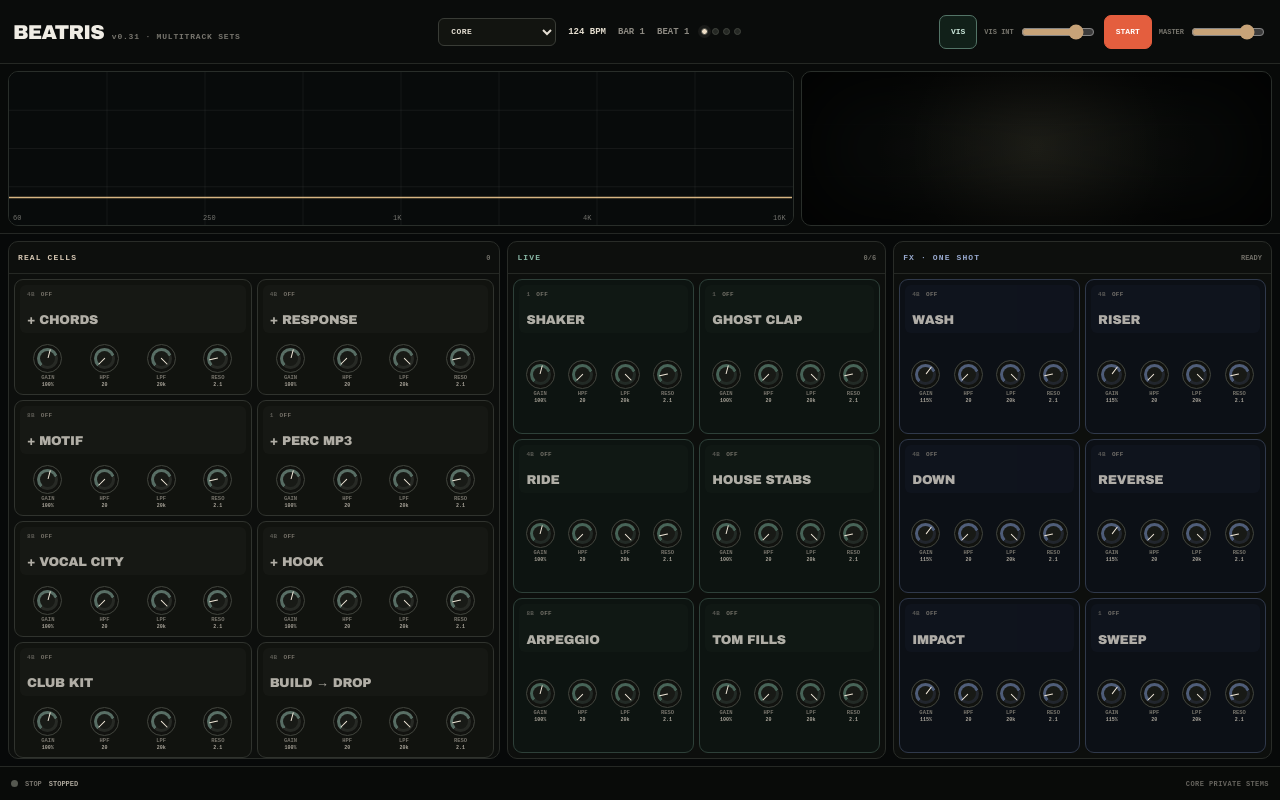
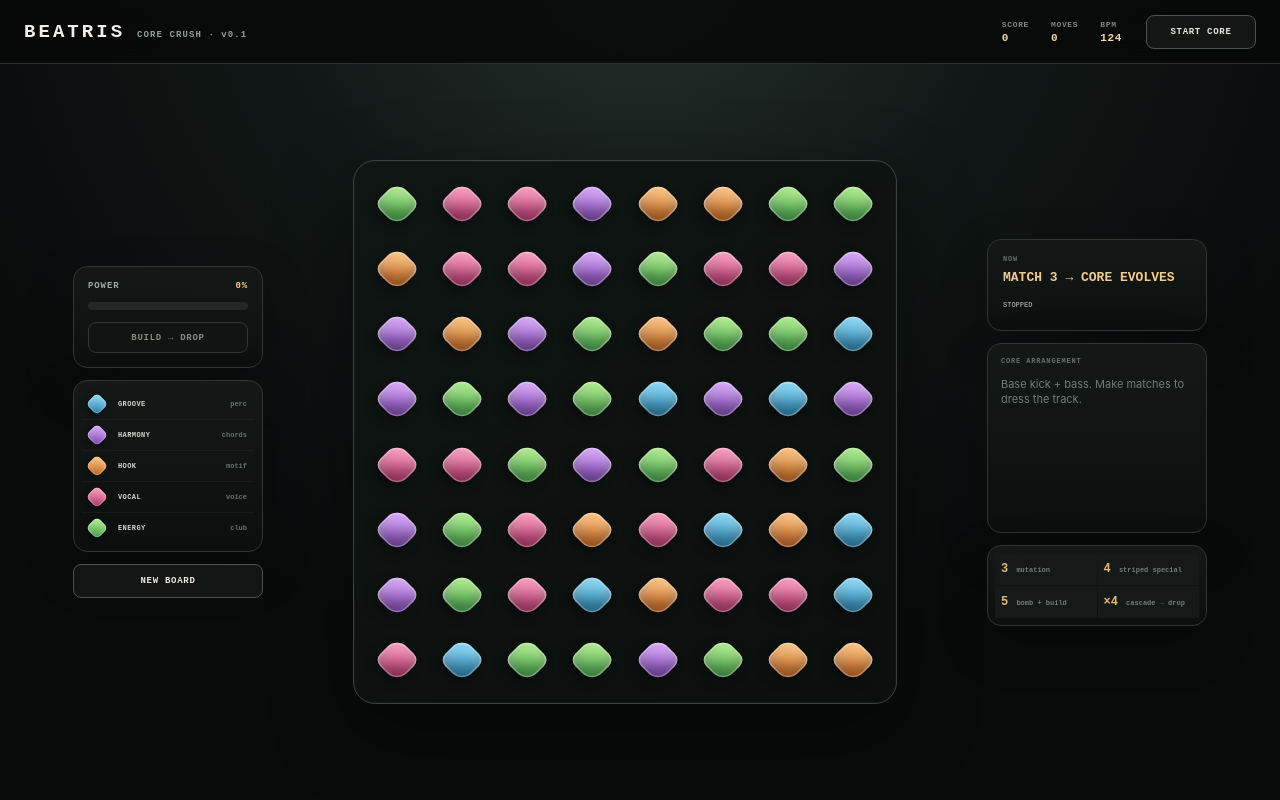
Before and after one commit to emmanuel56mixta-ctrl/beatriz, a React (Vite) app: page / in a window 1280 px wide. Built offline with nearby package versions, Linux system fonts and the light colour scheme.

Commit message:
Switch preview to Candy Core game

```diff
--- a/src/main.tsx
+++ b/src/main.tsx
@@ -1,13 +1,10 @@
 import { StrictMode } from "react";
 import { createRoot } from "react-dom/client";
-import { AudioLabBuilderV310 } from "@/components/lab/AudioLabBuilderV310";
-import "@/console-v307.css";
-import "@/console-v308.css";
-import "@/console-v309.css";
-import "@/console-v310.css";
+import { CandyCoreGame } from "@/candy/CandyCoreGame";
+import "@/candy/candy-core.css";
 
 createRoot(document.getElementById("root")!).render(
   <StrictMode>
-    <AudioLabBuilderV310 />
+    <CandyCoreGame />
   </StrictMode>,
 );
```
